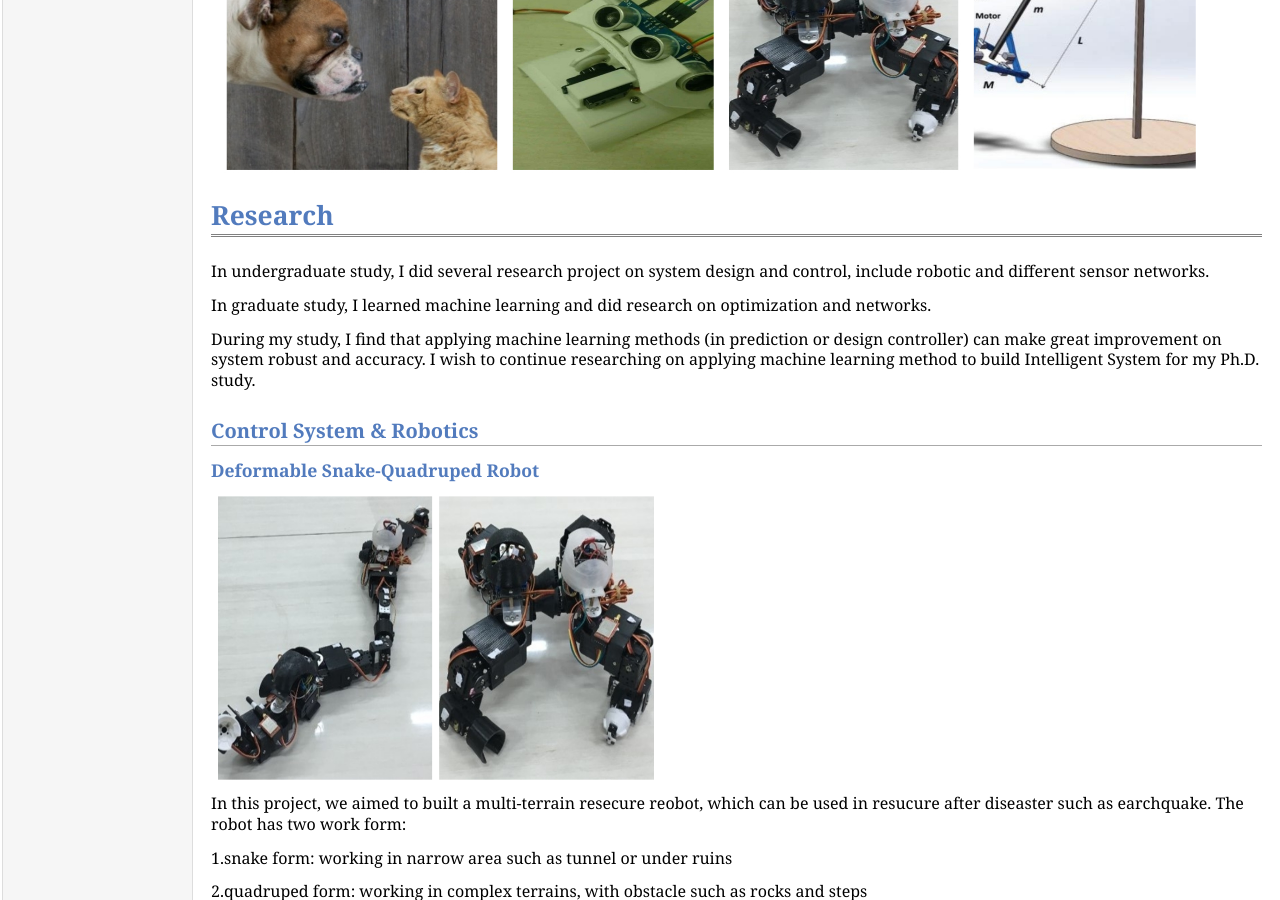
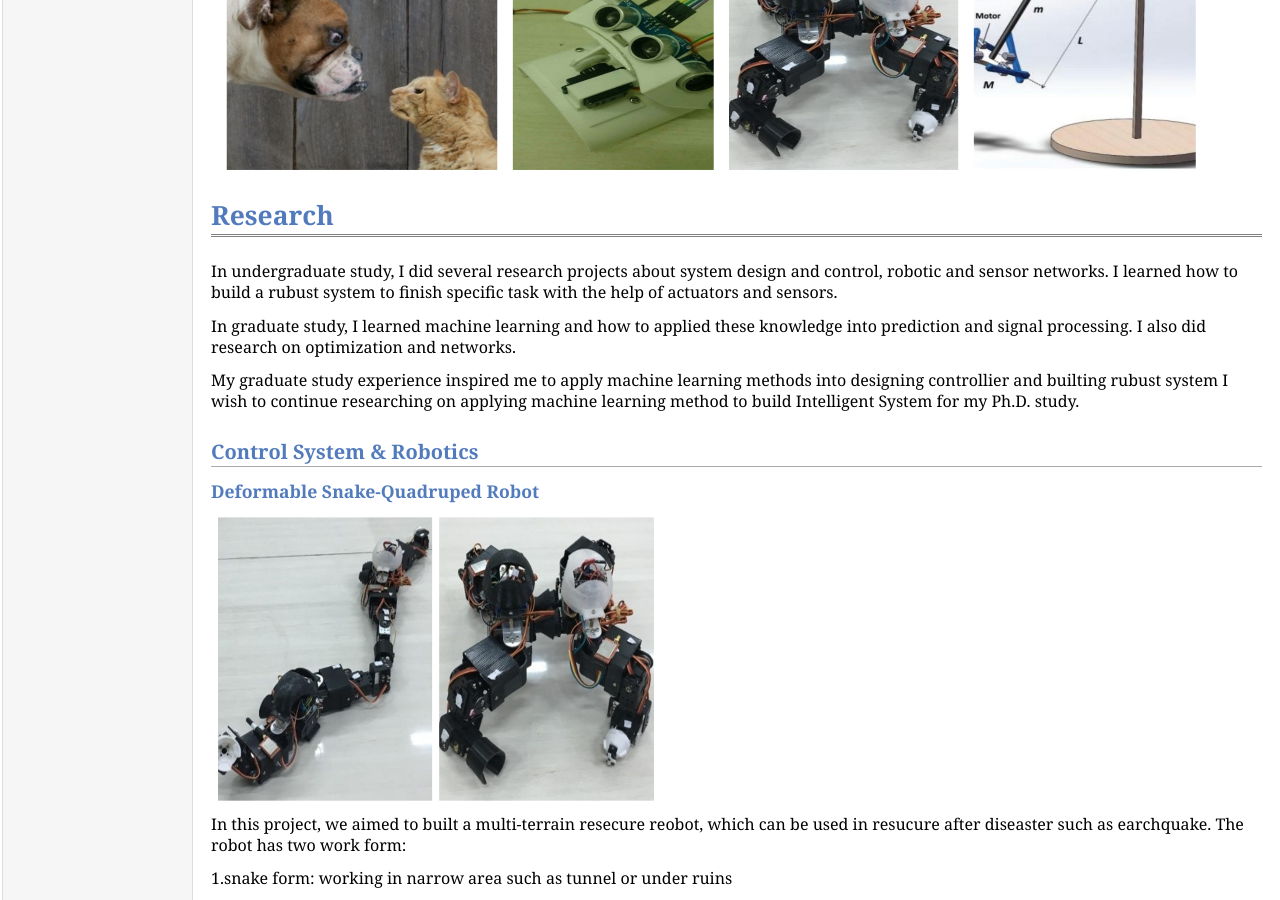
Before and after one commit to dukesky/dukesky.github.io, a Jekyll site: the page research.html, which Jekyll copies as it is, in a window 1280 px wide and 900 px high, scrolled down 318 px. Built offline with Jekyll 4.4.1, drawn with Linux system fonts in a browser that asks for light colours.

Commit message:
Update research.html

```diff
--- a/research.html
+++ b/research.html
@@ -24,11 +24,11 @@
 
 
 
-<p> In undergraduate study, I did several research project on system design and control, include robotic and different sensor networks.</p>
-<p> In graduate study, I learned machine learning and did research on optimization and networks.</p>
-<p> During my study, I find that applying machine learning methods (in prediction or design controller)
-  can make great improvement on system robust and accuracy. I wish to continue researching on applying machine learning method to build Intelligent
-  System for my Ph.D. study.
+<p> In undergraduate study, I did several research projects about system design and control, robotic and sensor networks. I learned how to build a rubust
+  system to finish specific task with the help of actuators and sensors.</p>
+<p> In graduate study, I learned machine learning and how to applied these knowledge into prediction and signal processing. I also did research on optimization and networks.</p>
+<p> My graduate study experience inspired me to apply machine learning methods into designing controllier and builting rubust system
+ I wish to continue researching on applying machine learning method to build Intelligent System for my Ph.D. study.
   </p>
 
 <h2>Control System & Robotics</h2>
@@ -62,6 +62,7 @@
 
   <p>  </p>
   <h3>Moving Detection System of Lower-Limb Exoskeleton (Bachelor Thesis) </h3>
+  <img src="figs/exo2.png" width="300px" height="450px" />
   <p>This project aimed to implement a moving detection system of the recovery training used lower-limb expskeletion </p>
 <p></p>
 
```
